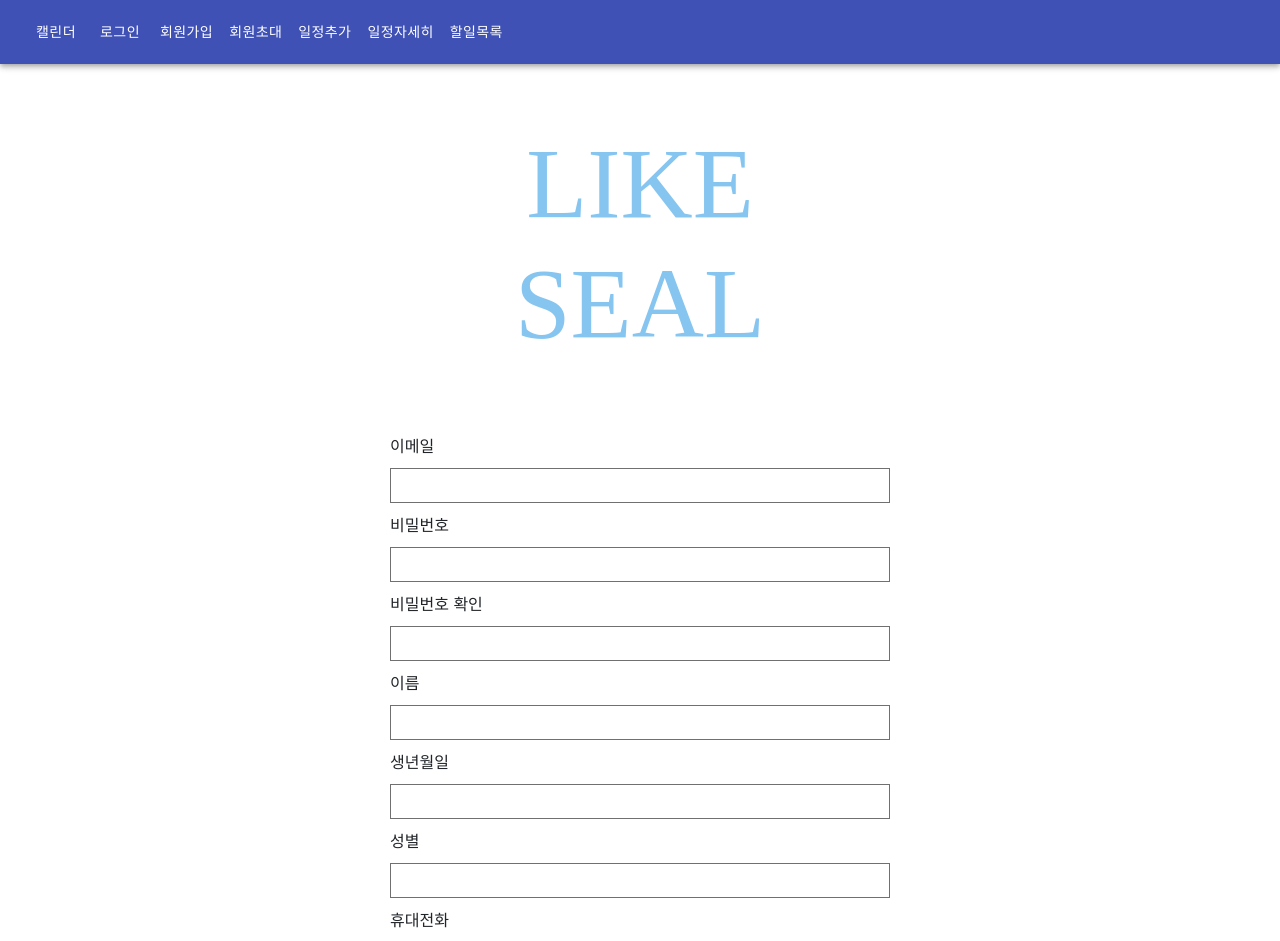
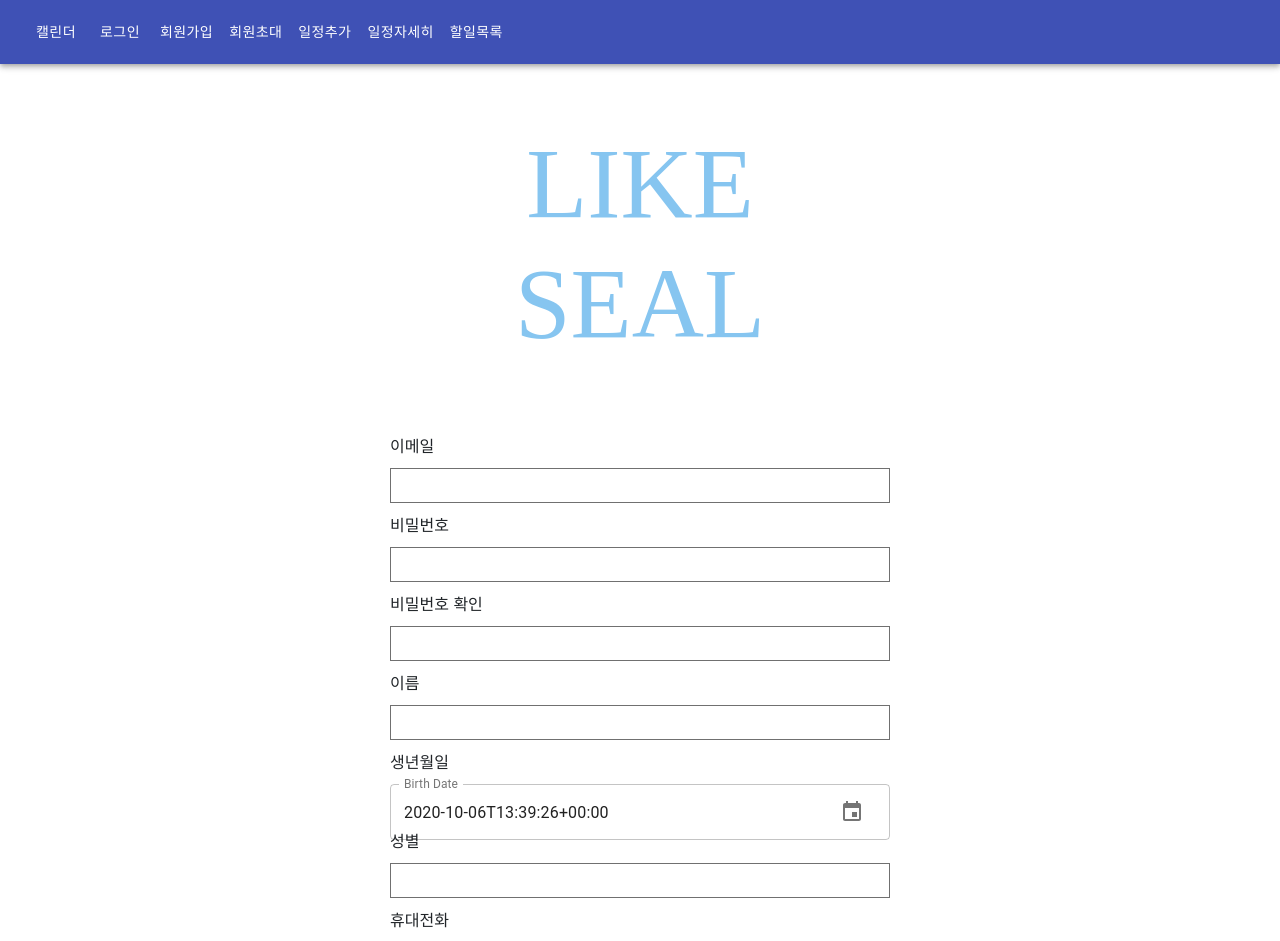
Before and after one commit to youn16/FamilyGram, a React (Create React App) app in the folder client/: page /sign_up in a window 1280 px wide. Shown: the top 941 px of the page. Built offline with nearby package versions, Linux system fonts and the light colour scheme.

Commit message:
update Register function and week calender: SW_5v

```diff
--- a/client/src/components/views/cal_week.js
+++ b/client/src/components/views/cal_week.js
@@ -1,11 +1,55 @@
 import React from 'react'
+import Paper from '@material-ui/core/Paper';
+import { ViewState } from '@devexpress/dx-react-scheduler';
+import {
+    Scheduler,
+    Toolbar,
+    MonthView,
+    WeekView,
+    ViewSwitcher,
+    Appointments,
+    AppointmentTooltip,
+    AppointmentForm,
+    DragDropProvider,
+    EditRecurrenceMenu,
+    AllDayPanel,
+} from '@devexpress/dx-react-scheduler-material-ui';
 
-function cal_week() {
-    return (
-        <div>
-            calender
-        </div>
-    )
+class cal_week extends React.PureComponent {
+    constructor(props) {
+        super(props);
+        this.state = {
+            data: [],
+            currentDate: '2020-10-22'
+        };
+    }
+
+    render() {
+        const {
+            data,
+            currentDate
+        } = this.state;
+        const {classes} = this.props;
+
+        return (
+            <Paper>
+                <Scheduler>
+                    <ViewState
+                        currentDate={currentDate}
+                    />
+                    <WeekView
+                        startDayHour={6}
+                        endDayHour={23}
+                    />
+                    <MonthView/>
+                    <AllDayPanel/>
+                    <Toolbar />
+                    <ViewSwitcher />
+                </Scheduler>
+            </Paper>
+
+        )
+    }
 }
 
-export default cal_week
+export default cal_week;
--- a/client/src/components/views/sign.module.css
+++ b/client/src/components/views/sign.module.css
@@ -50,3 +50,13 @@
     color: #E0A2BB;
     text-align: center;
   }
+
+  .wrapper {
+    display: block;
+    width: 500px;
+    margin: 100px auto;
+    height: 35px;
+    border: solid 1px #707070;
+    background-color: #ffffff;
+    align-self: center;
+  }
--- a/client/src/components/views/sign_up.js
+++ b/client/src/components/views/sign_up.js
@@ -1,5 +1,9 @@
 import React, { useState } from 'react';
 import Styles from './sign.module.css';
+import { KeyboardDateTimePicker, MuiPickersUtilsProvider } from '@material-ui/pickers';
+import CalendarToday from '@material-ui/icons/CalendarToday';
+
+import MomentUtils from '@date-io/moment';
 import { useDispatch } from 'react-redux';
 import { loginUser } from '../../_actions/user_action'
 
@@ -39,9 +43,21 @@ function Sign_up(props) {   // 처음 대문자로 해야 에러 안남! 이유
     const onVerifyPhoneHandler = (event) => {
         setVerifyPhone(event.currentTarget.value) // Password의 state 바꿔주기
     }
+    //this.changeAppointment = this.changeAppointment.bind(this);
 
+    const pickerEditorProps = field => ({
+        //className: classes.picker,
+        // keyboard: true,
+        ampm: false,
+        //value: displayAppointmentData[field],
 
-
+        //onChange: date => this.changeAppointment({
+            //field: [field], changes: date ? date.toDate() : new Date(displayAppointmentData[field]),
+        //}),
+        inputVariant: 'outlined',
+        format: 'DD/MM/YYYY HH:mm',
+        onError: () => null,
+    });
 
     const onSubmitHandler = (event) => {
         event.preventDefault(); // 아래 내용을 수행하기 위해 refresh하는 것을 방지
@@ -99,11 +115,13 @@ function Sign_up(props) {   // 처음 대문자로 해야 에러 안남! 이유
                     onChange={onNameHandler} />
 
                 <label className={Styles.label}>생년월일</label>
-                <input className={Styles.input_box}
-                    type="birth"
-                    value={Birth}
-                    onChange={onBirthHandler} />
-
+                <MuiPickersUtilsProvider  utils={MomentUtils}>
+                    <KeyboardDateTimePicker
+                        className={Styles.wrapper}
+                        label="Birth Date"
+                        {...pickerEditorProps('birthDate')}
+                    />
+                </MuiPickersUtilsProvider>
                 <label className={Styles.label}>성별</label>
                 <input className={Styles.input_box}
                     type="sex"
```
Also changed, not shown: client/package.json (+6 -3 lines), 2 other files (tests, documents, lock files or other folders).
